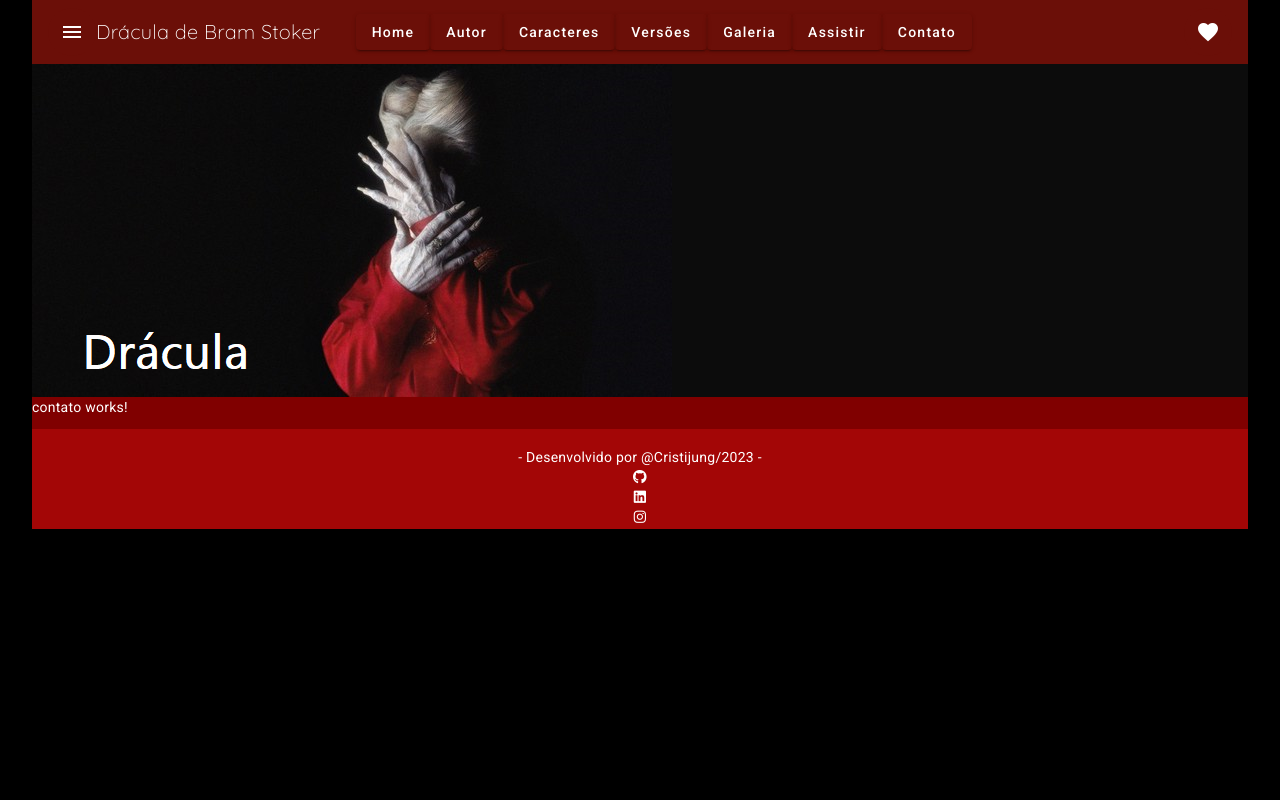
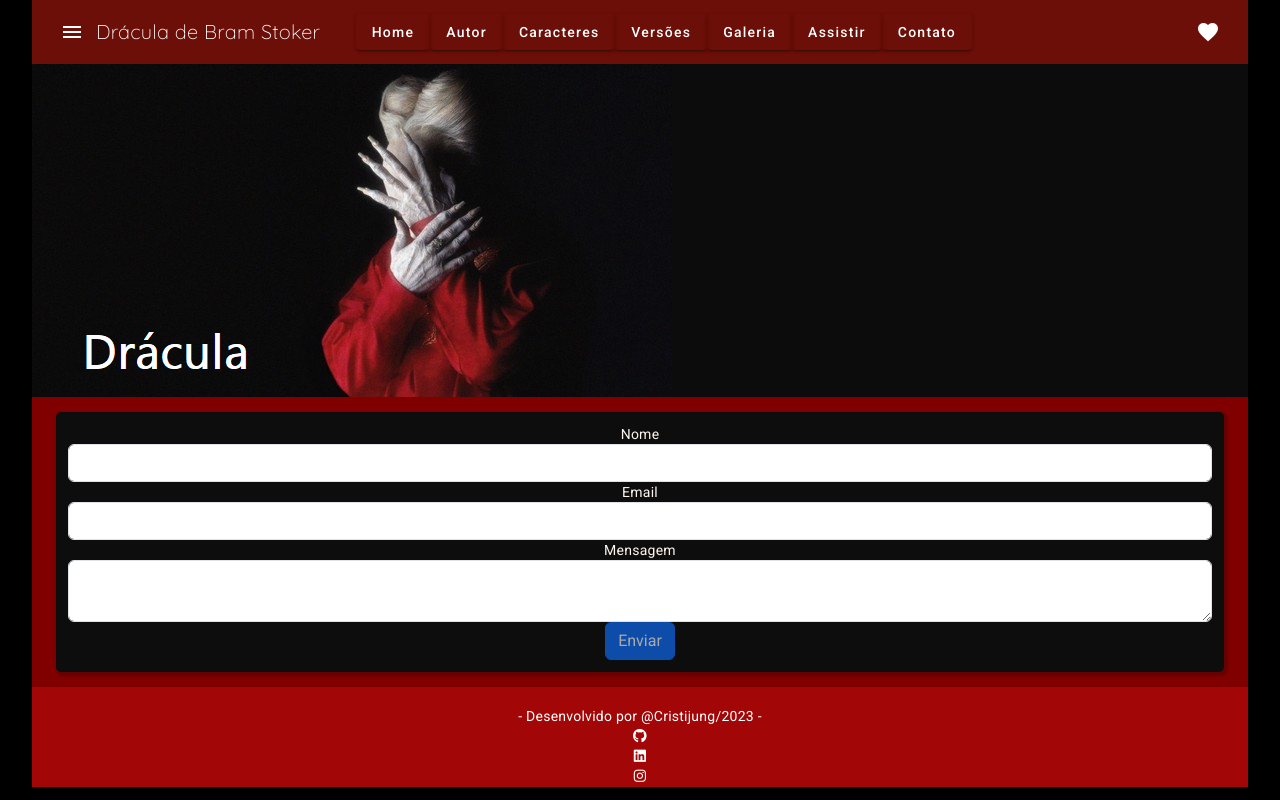
Before and after one commit to cristijung/DraculaCursoAngular, an Angular app: page /contato in a window 1280 px wide. Built offline with nearby package versions, Linux system fonts and the light colour scheme.

Commit message:
formulário pronto faltando estilização

```diff
--- a/src/app/pages/contato/contato.component.html
+++ b/src/app/pages/contato/contato.component.html
@@ -1 +1,24 @@
-<p>contato works!</p>
+<section class="content">
+
+
+
+<form [formGroup]="messageForm" (ngSubmit)="onSubmit()">
+  <div class="form-group">
+    <label for="name">Nome</label>
+    <input type="text" id="name" formControlName="name" class="form-control" />
+  </div>
+  <div class="form-group">
+    <label for="email">Email</label>
+    <input type="email" id="email" formControlName="email" class="form-control" />
+  </div>
+  <div class="form-group">
+    <label for="message">Mensagem</label>
+    <textarea id="message" formControlName="message" class="form-control"></textarea>
+  </div>
+  <div class="form-group">
+    <button type="submit" class="btn btn-primary" [disabled]="!messageForm.valid">Enviar</button>
+  </div>
+</form>
+
+
+</section>
--- a/src/app/pages/contato/contato.component.scss
+++ b/src/app/pages/contato/contato.component.scss
@@ -0,0 +1,12 @@
+.content {
+  max-width: 96%;
+  margin: auto;
+  padding: 1%;
+  margin-top: 15px;
+  margin-bottom: 15px;
+  border-radius: 5px;
+  background-color: var(--corpo-conteudo);
+  color: var(--texto-conteudo);
+  box-shadow: 2px 2px 2px 2px rgba(10, 0, 0, 0.2);
+  text-align: center;
+}
--- a/src/app/pages/contato/contato.component.ts
+++ b/src/app/pages/contato/contato.component.ts
@@ -1,10 +1,35 @@
 import { Component } from '@angular/core';
+import { FormBuilder, FormGroup, Validators } from '@angular/forms';
 
 @Component({
   selector: 'app-contato',
   templateUrl: './contato.component.html',
   styleUrls: ['./contato.component.scss']
 })
+
 export class ContatoComponent {
+  messageForm: FormGroup;
+
+  constructor(private formBuilder: FormBuilder) {
+    this.messageForm = this.formBuilder.group({
+      name: ['', [Validators.required]],
+      email: ['', [Validators.required, Validators.email]],
+      message: ['', [Validators.required]]
+    });
+  }
+
+  onSubmit() {
+    if (this.messageForm.valid) {
+      const name = this.messageForm.get('name')?.value;
+      const email = this.messageForm.get('email')?.value;
+      const message = this.messageForm.get('message')?.value;
+      // aqui --- configuração de envio para qualquer lugar
+      console.log('Nome:', name);
+      console.log('Email:', email);
+      console.log('Mensagem:', message);
+      this.messageForm.reset();
+    }
+  }
+
 
 }
```
